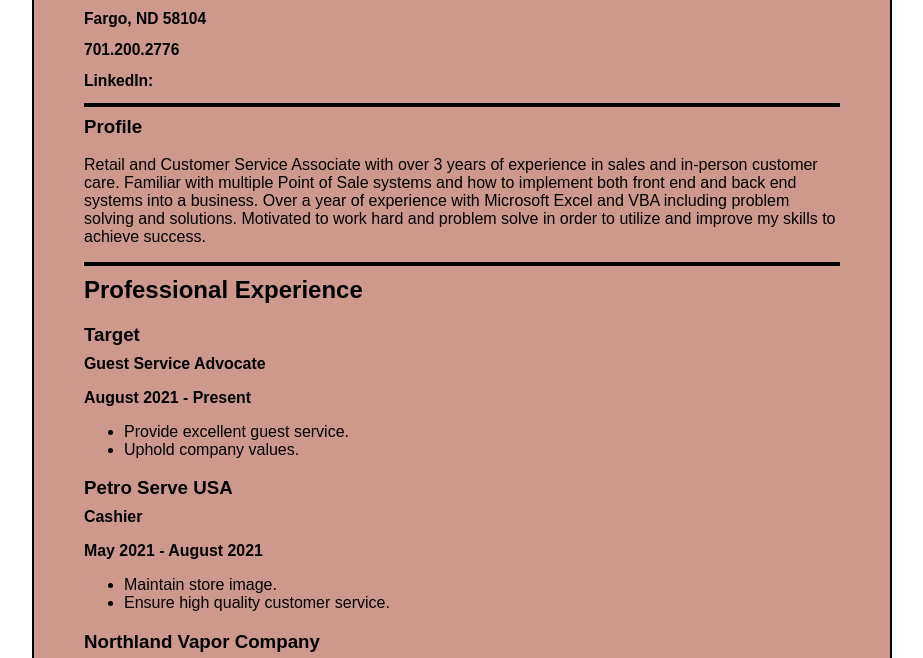
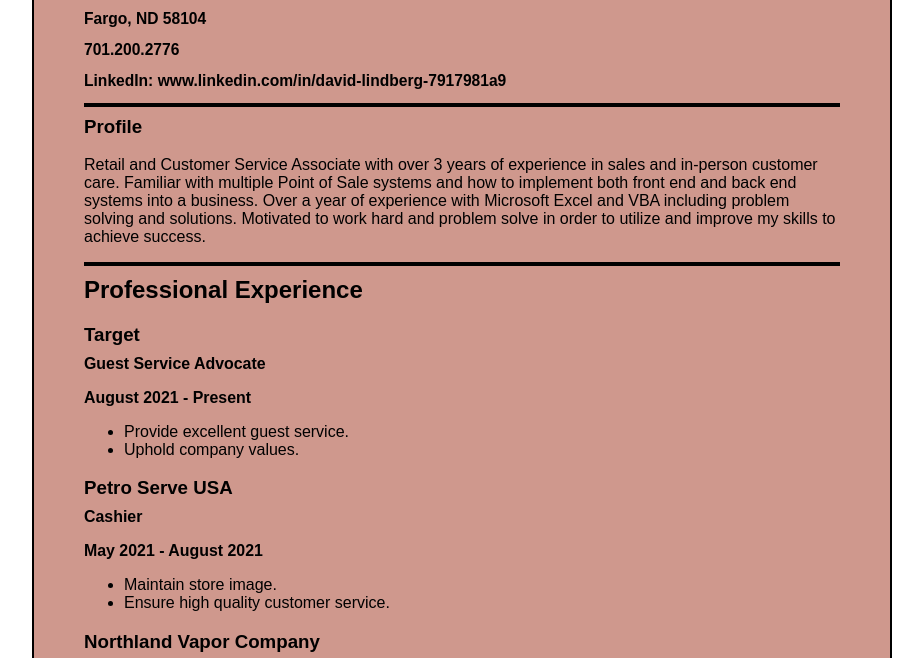
Before and after one commit to TheDaveWave/eda_resume_challenge, a plain HTML site: page index.html in a window 1280 px wide. Shown: the part 137-795 px from the top of the page, without its empty margins (178-1101 px from the left). Drawn offline with Linux system fonts and the light colour scheme.

Commit message:
Update index.html

```diff
--- a/index.html
+++ b/index.html
@@ -14,7 +14,7 @@
           <h2>3202 20th St S. Apt #103</h2>
           <h2>Fargo, ND 58104</h2>
           <h2>701.200.2776</h2>
-          <h2>LinkedIn: <link href="www.linkedin.com/in/david-lindberg-7917981a9"></h2>
+          <h2>LinkedIn: <a href="www.linkedin.com/in/david-lindberg-7917981a9">www.linkedin.com/in/david-lindberg-7917981a9</a></h2>
         </div>
       </div>
        <hr>
```
